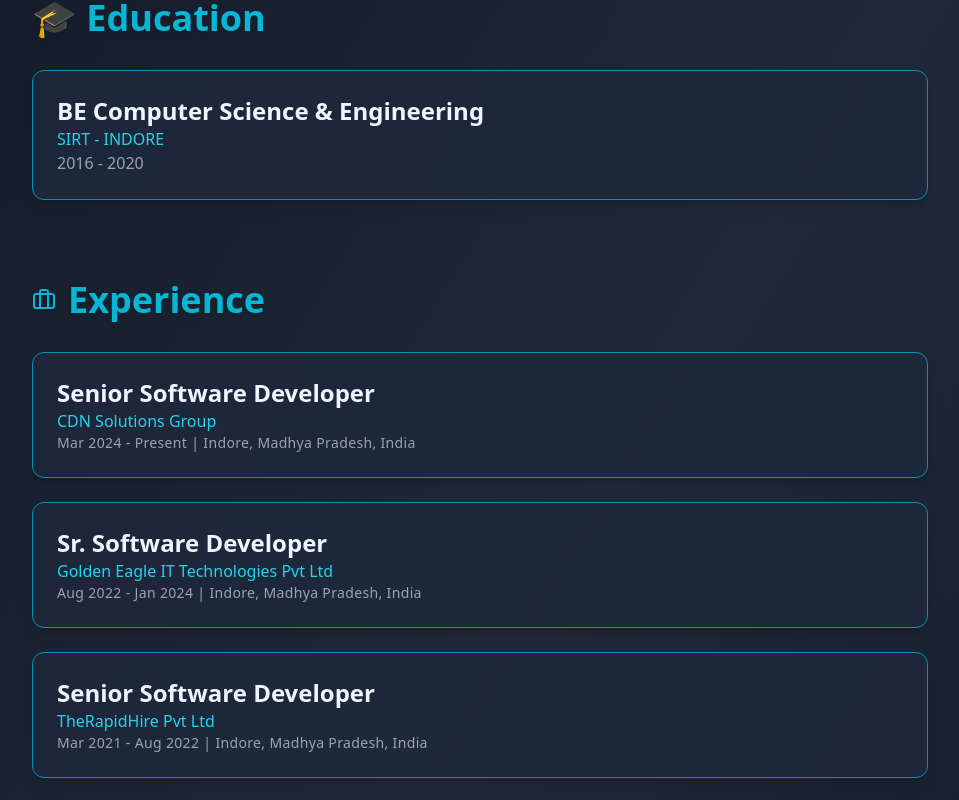
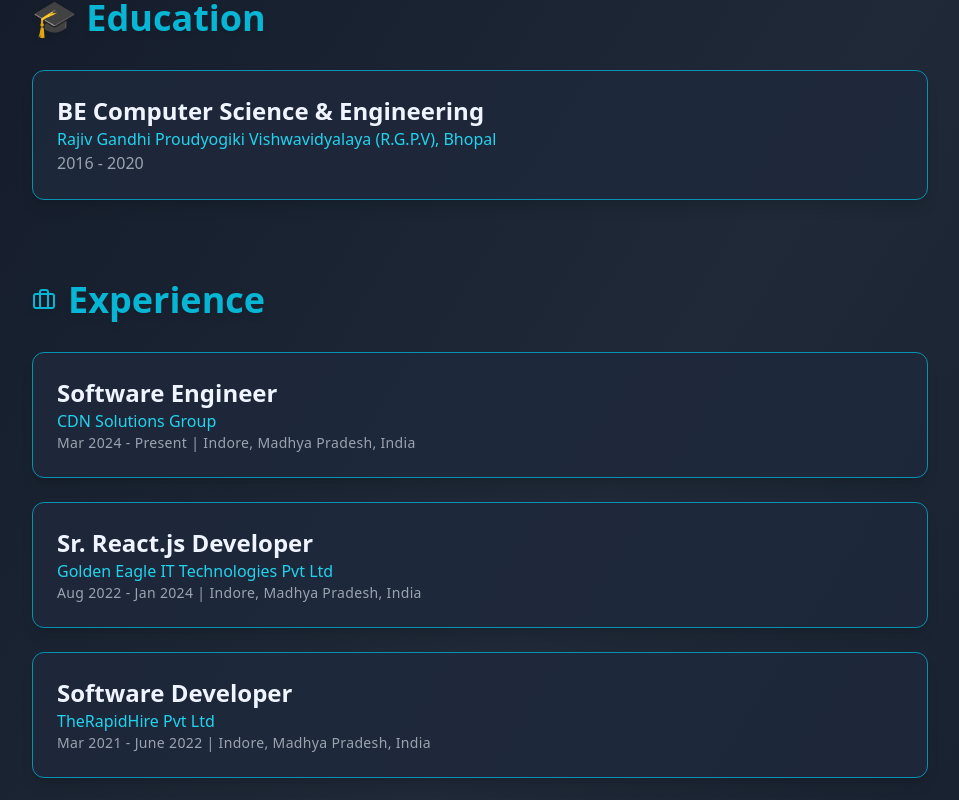
Before and after one commit to Krishna8225/my-portfolio, a React (Create React App) app: page / in a window 1280 px wide. Shown: the part 338-1138 px from the top of the page, without its empty margins (160-1119 px from the left). Built offline with nearby package versions, Linux system fonts and the light colour scheme.

Commit message:
content change

```diff
--- a/src/pages/Portfolio.jsx
+++ b/src/pages/Portfolio.jsx
@@ -6,28 +6,29 @@ import profile from "../assets/profile.png";
 const education = [
   {
     degree: "BE Computer Science & Engineering",
-    institute: "SIRT - INDORE",
+    institute: "Rajiv Gandhi Proudyogiki Vishwavidyalaya (R.G.P.V), Bhopal",
     duration: "2016 - 2020",
   },
 ];
 
+
 const experience = [
   {
-    role: "Senior Software Developer",
+    role: "Software Engineer",
     company: "CDN Solutions Group",
     duration: "Mar 2024 - Present",
     location: "Indore, Madhya Pradesh, India",
   },
   {
-    role: "Sr. Software Developer",
+    role: "Sr. React.js Developer",
     company: "Golden Eagle IT Technologies Pvt Ltd",
     duration: "Aug 2022 - Jan 2024",
     location: "Indore, Madhya Pradesh, India",
   },
   {
-    role: "Senior Software Developer",
+    role: "Software Developer",
     company: "TheRapidHire Pvt Ltd",
-    duration: "Mar 2021 - Aug 2022",
+    duration: "Mar 2021 - June 2022",
     location: "Indore, Madhya Pradesh, India",
   },
   {
```
